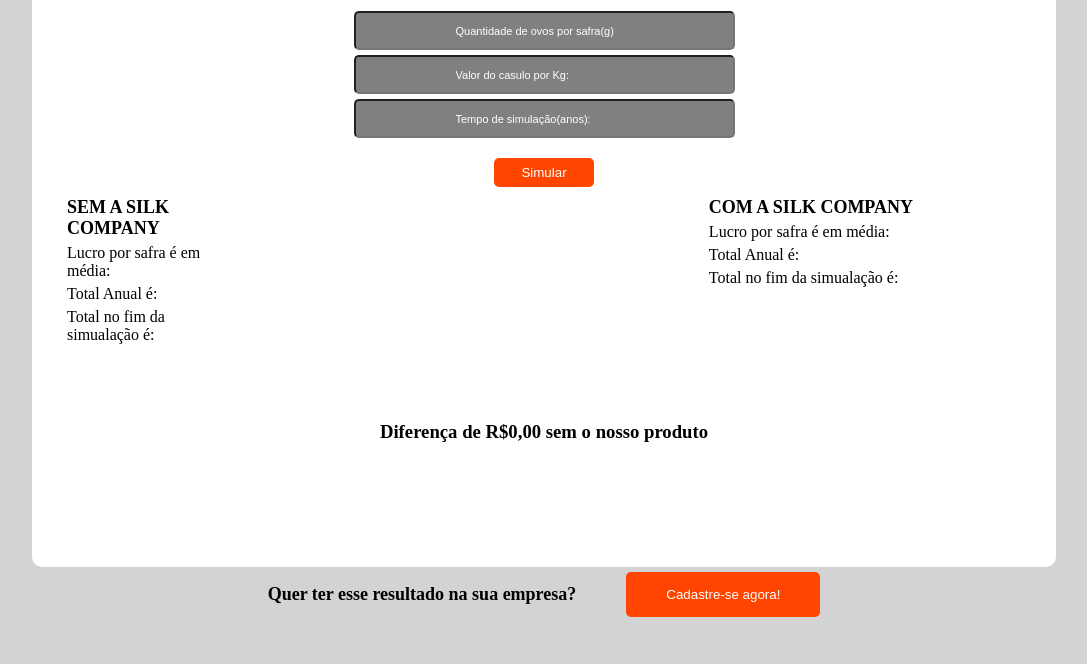
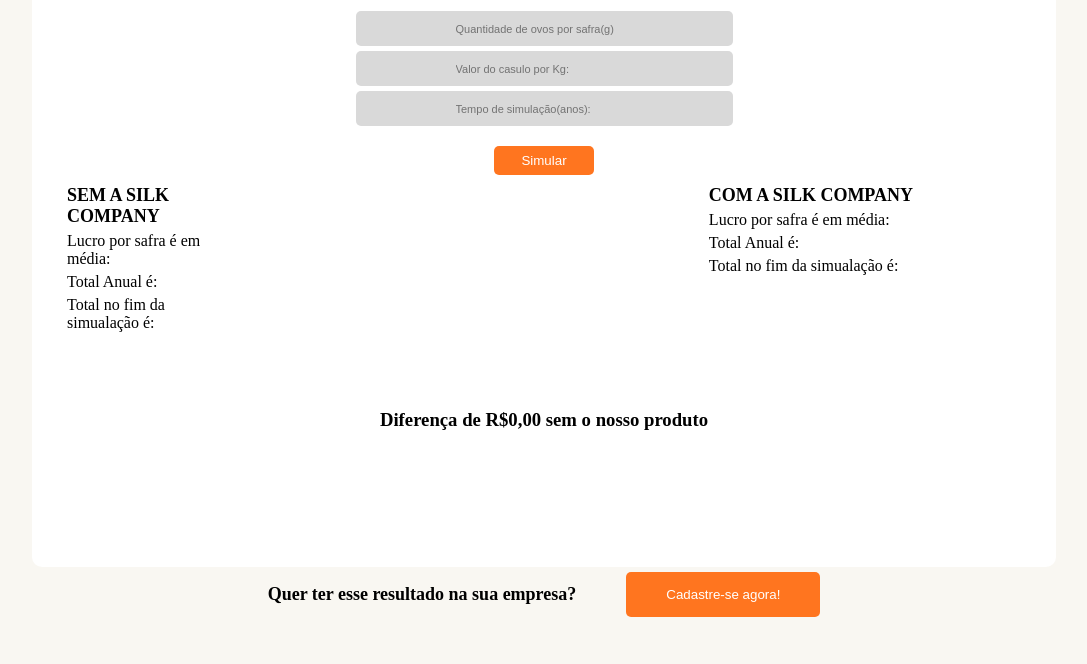
Before and after one commit to SilkCo/SilkCo, a plain HTML site: page Algorítmos/Entrega individual/vinicius/simuladorFinanceiro.html in a window 1280 px wide. Shown: the part 136-800 px from the top of the page, without its empty margins (96-1183 px from the left). Drawn offline with Linux system fonts and the light colour scheme.

Commit message:
colocando as cores igual no trello

```diff
--- a/Algorítmos/Entrega individual/vinicius/style/style.css
+++ b/Algorítmos/Entrega individual/vinicius/style/style.css
@@ -5,7 +5,7 @@ body{
 
 .painel{
     display: flex;
-    background-color: lightgrey;
+    background-color: #f9f7f2;
     justify-content: center;
     align-items: center;
     flex-direction: column;
@@ -34,18 +34,19 @@ body{
     border-radius: 5px;
     margin-top: 5px;
     padding: 10px 100px 10px 100px;
-    background-color: grey;
+    background-color: #d9d9d9;
+    border: none;
 
 }
 .input_valores input::placeholder{
-    color: white;
+    color: #737373;
     font-size: 11px;
 }
 
 .input_valores button{
     border-radius: 5px;
     padding: 7px 27px 7px 27px;
-    background-color: orangered;
+    background-color: #ff751f;
     margin-top: 20px;
     border: none;
     width: fit-content;
@@ -110,7 +111,7 @@ body{
     display: flex;
     border-radius: 5px;
     padding: 15px 40px 15px 40px;
-    background-color: orangered;
+    background-color: #ff751f;
     margin-top: 20px;
     border: none;
     width: fit-content;
```
